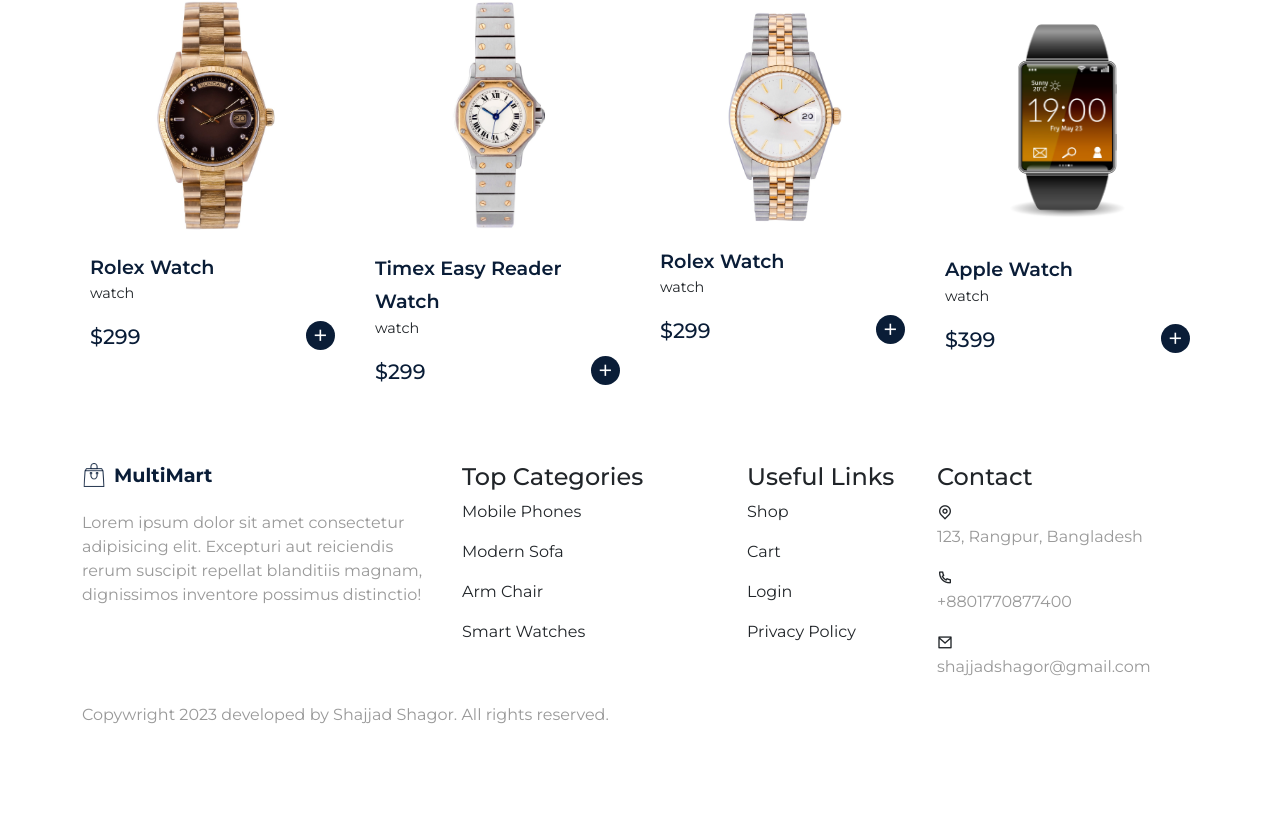
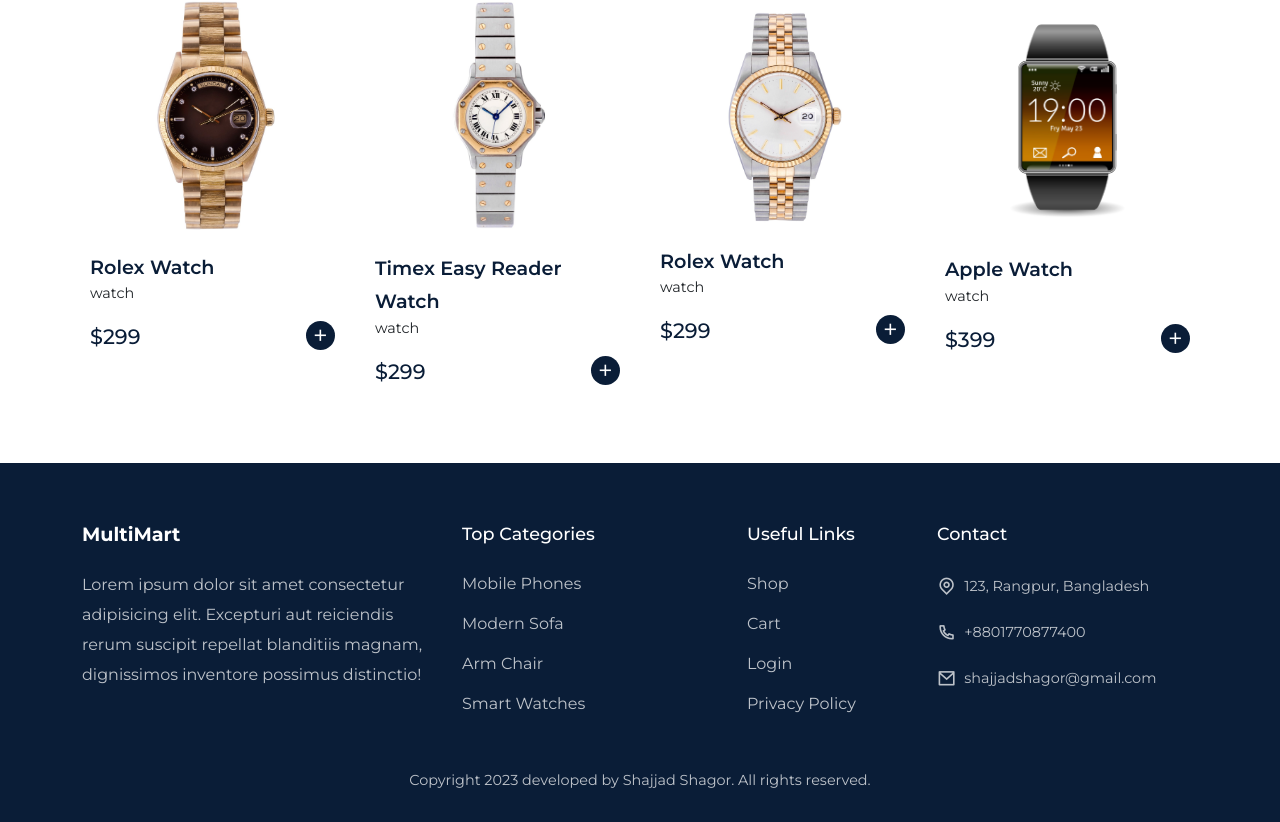
Before and after one commit to shagors/multimart-ecom-react, a React (Create React App) app: page /home in a window 1280 px wide. Shown: the part 3633-4455 px from the top of the page. Before the commit the page ends 4360 px from the top, so only its background shows below. Built offline with nearby package versions, Linux system fonts and the light colour scheme.

Commit message:
footer design complete

```diff
--- a/src/components/Footer/Footer.jsx
+++ b/src/components/Footer/Footer.jsx
@@ -1,7 +1,6 @@
 import React from "react";
 import "./footer.css";
 import { Col, Container, ListGroup, ListGroupItem, Row } from "reactstrap";
-import logo from "../../assets/images/eco-logo.png";
 import { Link } from "react-router-dom";
 
 const Footer = () => {
@@ -12,9 +11,8 @@
         <Row>
           <Col lg="4">
             <div className="logo">
-              <img src={logo} alt="Brand" />
               <div>
-                <h1>MultiMart</h1>
+                <h1 className="text-white">MultiMart</h1>
               </div>
             </div>
             <p className="footer__text mt-4">
@@ -64,20 +62,20 @@
           <Col lg="3">
             <div className="footer__quick-links">
               <h4 className="quick__links-title">Contact</h4>
-              <ListGroup className="mb-3">
-                <ListGroupItem className="ps-0 border-0">
+              <ListGroup className="footer__contact">
+                <ListGroupItem className="ps-0 border-0 d-flex align-items-center gap-2">
                   <span>
                     <i className="ri-map-pin-line"></i>
                   </span>
                   <p>123, Rangpur, Bangladesh</p>
                 </ListGroupItem>
-                <ListGroupItem className="ps-0 border-0">
+                <ListGroupItem className="ps-0 border-0 d-flex align-items-center gap-2">
                   <span>
                     <i className="ri-phone-line"></i>
                   </span>
                   <p>+8801770877400</p>
                 </ListGroupItem>
-                <ListGroupItem className="ps-0 border-0">
+                <ListGroupItem className="ps-0 border-0 d-flex align-items-center gap-2">
                   <span>
                     <i className="ri-mail-line"></i>
                   </span>
@@ -87,9 +85,8 @@
             </div>
           </Col>
           <Col lg="12">
-            <p className="footer__copywright">
-              Copywright {year} developed by Shajjad Shagor. All rights
-              reserved.
+            <p className="footer__copyright">
+              Copyright {year} developed by Shajjad Shagor. All rights reserved.
             </p>
           </Col>
         </Row>
--- a/src/components/Footer/footer.css
+++ b/src/components/Footer/footer.css
@@ -1,2 +1,44 @@
 .footer {
+  padding-top: 60px;
+  padding-bottom: 30px;
+  background: var(--primary-color);
 }
+
+.footer__text {
+  line-height: 30px;
+  color: rgba(255, 255, 255, 0.735);
+}
+
+.footer__quick-links ul li {
+  background: transparent !important;
+}
+
+.footer__quick-links ul li a {
+  color: rgba(255, 255, 255, 0.735);
+}
+
+.quick__links-title {
+  margin-bottom: 20px;
+  color: #fff;
+  font-size: 1.1rem;
+}
+
+.footer__contact li span,
+.footer__contact li p {
+  color: rgba(255, 255, 255, 0.735);
+}
+
+.footer__contact li span {
+  font-size: 1.2rem;
+}
+
+.footer__contact li p {
+  font-size: 0.9rem;
+}
+
+.footer__copyright {
+  color: rgba(255, 255, 255, 0.735);
+  font-size: 0.9rem;
+  margin-top: 30px;
+  text-align: center;
+}
```
